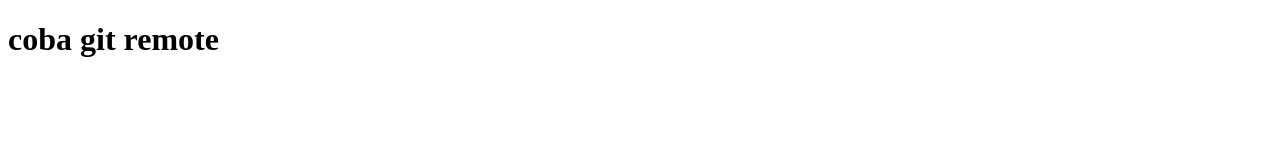
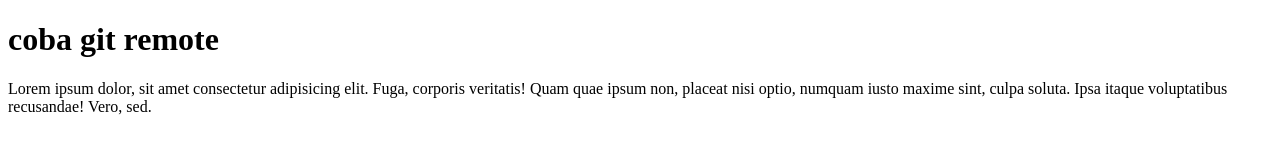
Before and after one commit to programerjawadev/test, a plain HTML site: page index.html in a window 1280 px wide. Drawn offline with Linux system fonts and the light colour scheme.

Commit message:
menambahkan paragaraf

```diff
--- a/index.html
+++ b/index.html
@@ -7,5 +7,6 @@
 </head>
 <body>
     <h1>coba git remote</h1>
+    <p>Lorem ipsum dolor, sit amet consectetur adipisicing elit. Fuga, corporis veritatis! Quam quae ipsum non, placeat nisi optio, numquam iusto maxime sint, culpa soluta. Ipsa itaque voluptatibus recusandae! Vero, sed.</p>
 </body>
 </html>
```
